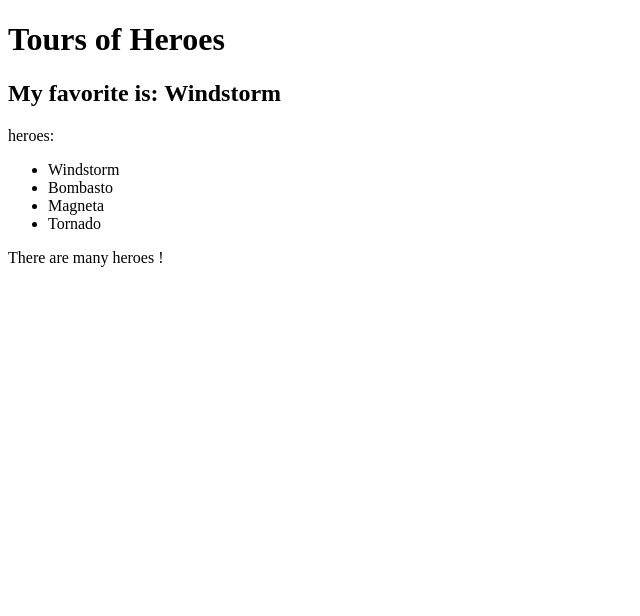
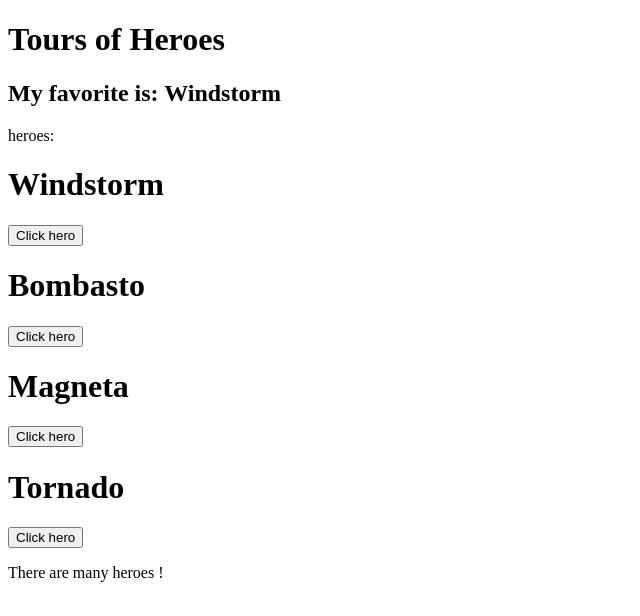
Before and after one commit to HungPrince/Angular, an Angular app: page / in a window 1280 px wide. Shown: the top 616 px of the page, without its empty margins (0-640 px from the left). Built offline with nearby package versions, Linux system fonts and the light colour scheme.

Commit message:
done study template syntax

```diff
--- a/src/app/app.component.html
+++ b/src/app/app.component.html
@@ -1,10 +1 @@
-<h1>{{ title }}</h1>
-<h2>My favorite is: {{myHero.name}}</h2>
-<p>heroes:</p>
-<ul>
-    <li *ngFor="let hero of heroes">
-        {{ hero.name }}
-    </li>
-</ul>
-
-<p *ngIf="heroes.length >3">There are many heroes !</p>
+<app-hero></app-hero>
--- a/src/app/app.component.ts
+++ b/src/app/app.component.ts
@@ -1,5 +1,4 @@
 import { Component } from '@angular/core';
-import { Hero } from './hero';
 
 @Component({
     selector: 'app-root',
@@ -7,12 +6,5 @@ import { Hero } from './hero';
     styleUrls: ['./app.component.scss']
 })
 export class AppComponent {
-    title = 'Tours of Heroes';
-    heroes = [
-        new Hero(1, 'Windstorm'),
-        new Hero(1, 'Bombasto'),
-        new Hero(1, 'Magneta'),
-        new Hero(1, 'Tornado'),
-    ]
-    myHero = this.heroes[0];
+
 }
--- a/src/app/app.module.ts
+++ b/src/app/app.module.ts
@@ -4,11 +4,13 @@ import { NgModule } from '@angular/core';
 import { AppComponent } from './app.component';
 import { FormsModule } from '@angular/forms';
 import { HeroComponent } from './hero/hero.component';
+import { HeroDetailComponent } from './hero/hero-detail/hero-detail.component';
 
 @NgModule({
     declarations: [
         AppComponent,
-        HeroComponent
+        HeroComponent,
+        HeroDetailComponent
     ],
     imports: [
         BrowserModule,
--- /dev/null
+++ b/src/app/hero/hero-detail/hero-detail.component.html
@@ -0,0 +1,2 @@
+<h1>{{hero.name}}</h1>
+<button class="success" (click)="countClickHero(hero)">Click hero</button>
--- /dev/null
+++ b/src/app/hero/hero-detail/hero-detail.component.ts
@@ -0,0 +1,21 @@
+import { Component, OnInit, Input, Output, EventEmitter } from '@angular/core';
+import { Hero } from '../../hero';
+
+@Component({
+    selector: 'app-hero-detail',
+    templateUrl: './hero-detail.component.html',
+    styleUrls: ['./hero-detail.component.scss']
+})
+export class HeroDetailComponent implements OnInit {
+    @Input() hero: Hero
+    @Output() displayHero = new EventEmitter<Hero>();
+    constructor() { }
+
+    ngOnInit() {
+    }
+
+    countClickHero(hero: Hero) {
+        this.displayHero.emit(this.hero);
+    }
+
+}
--- /dev/null
+++ b/src/app/hero/hero.component.html
@@ -0,0 +1,8 @@
+<h1>{{ title }}</h1>
+<h2>My favorite is: {{myHero.name}}</h2>
+<p>heroes:</p>
+<div *ngFor="let hero of heroes">
+    <app-hero-detail [hero]=hero (displayHero)="countHero($event)"></app-hero-detail>
+</div>
+
+<p *ngIf="heroes && heroes.length > 3">There are many heroes !</p>
--- a/src/app/hero/hero.component.ts
+++ b/src/app/hero/hero.component.ts
@@ -1,19 +1,28 @@
 import { Component, OnInit } from '@angular/core';
+import { Hero } from '../hero';
 
 @Component({
     selector: 'app-hero',
-    template: `
-    <p>
-      hero works!
-    </p>
-  `,
+    templateUrl: './hero.component.html',
     styleUrls: ['./hero.component.scss']
 })
 export class HeroComponent implements OnInit {
+    title = 'Tours of Heroes';
+    heroes = [
+        new Hero(1, 'Windstorm'),
+        new Hero(1, 'Bombasto'),
+        new Hero(1, 'Magneta'),
+        new Hero(1, 'Tornado'),
+    ]
+    myHero = this.heroes[0];
 
     constructor() { }
 
     ngOnInit() {
     }
 
+    countHero(hero: Hero) {
+       this.myHero = hero;
+    }
+
 }
```
Also changed, not shown: src/app/hero/hero-detail/hero-detail.component.scss (added), 1 other file (tests, documents, lock files or other folders).
